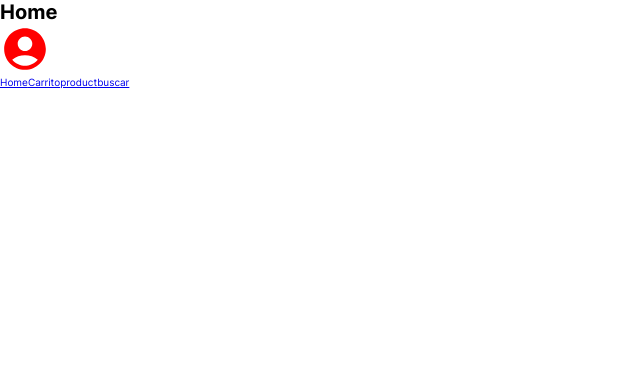
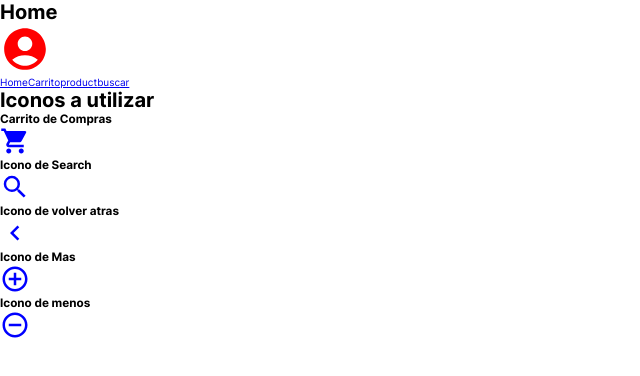
Before and after one commit to jorgejj2018/stripeReact, a React app: page / in a window 1280 px wide. Shown: the top 376 px of the page, without its empty margins (0-640 px from the left). Built offline with nearby package versions, Linux system fonts and the light colour scheme.

Commit message:
iconos a ustar listos

```diff
--- a/src/containers/Home/Home.jsx
+++ b/src/containers/Home/Home.jsx
@@ -1,19 +1,22 @@
 import React from 'react';
 import { Link } from 'react-router-dom';
 import { MdAccountCircle } from 'react-icons/md';
+import IconosUsar from '../IconosUsar';
 
 const Home = () => {
   return (
     <div>
       <h1>Home</h1>
       <div>
-        <MdAccountCircle size='5rem' color="red"/>
+        <MdAccountCircle size='5rem' color='red' />
       </div>
 
       <Link to='/'>Home</Link>
       <Link to='/carrito'>Carrito</Link>
       <Link to='/product'>product</Link>
       <Link to='/search'>buscar</Link>
+      <h1>Iconos a utilizar</h1>
+      <IconosUsar />
     </div>
   );
 };
--- /dev/null
+++ b/src/containers/IconosUsar.jsx
@@ -0,0 +1,32 @@
+
+import React from 'react';
+import { MdShoppingCart, MdSearch, MdRemoveCircleOutline, MdChevronLeft, MdControlPoint } from 'react-icons/md';
+
+const IconosUsar = () => {
+  return (
+    <div>
+      <div>
+        <h3>Carrito de Compras</h3>
+        <MdShoppingCart color='blue' size='30px' />
+      </div>
+      <div>
+        <h3>Icono de Search</h3>
+        <MdSearch color='blue' size='30px' />
+      </div>
+      <div>
+        <h3>Icono de volver atras</h3>
+        <MdChevronLeft color='blue' size='30px' />
+      </div>
+      <div>
+        <h3>Icono de Mas</h3>
+        <MdControlPoint color='blue' size='30px' />
+      </div>
+      <div>
+        <h3>Icono de menos</h3>
+        <MdRemoveCircleOutline color='blue' size='30px' />
+      </div>
+    </div>
+  );
+};
+
+export default IconosUsar;
```
